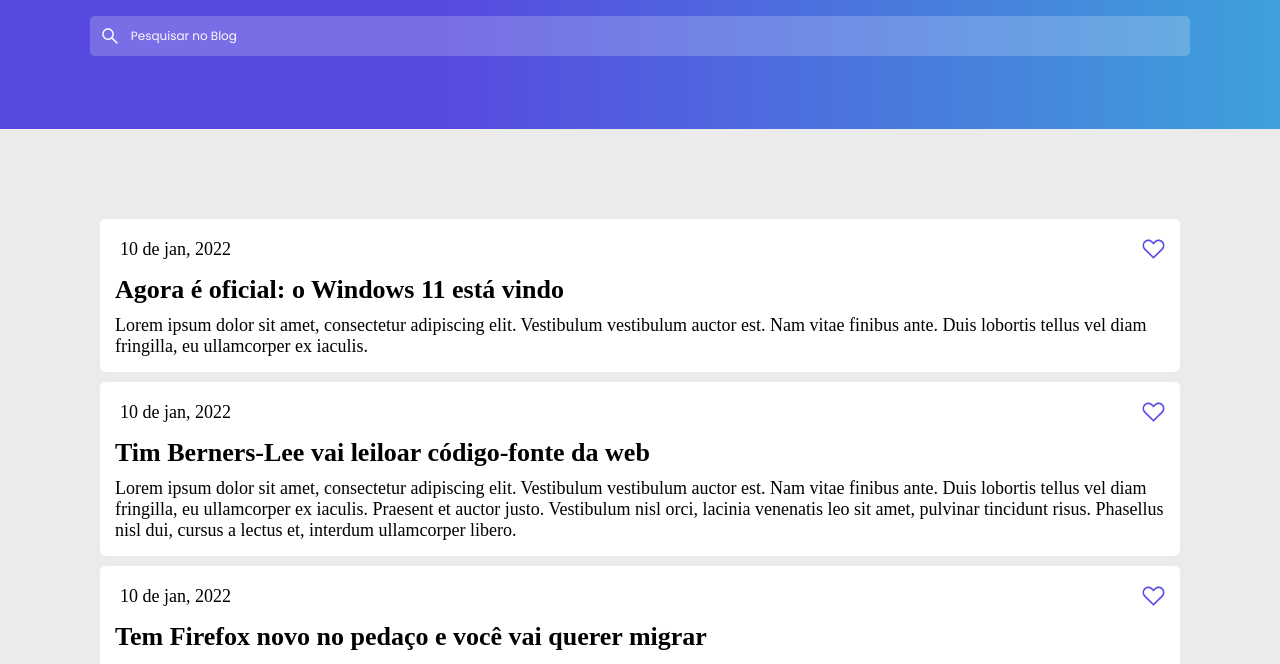
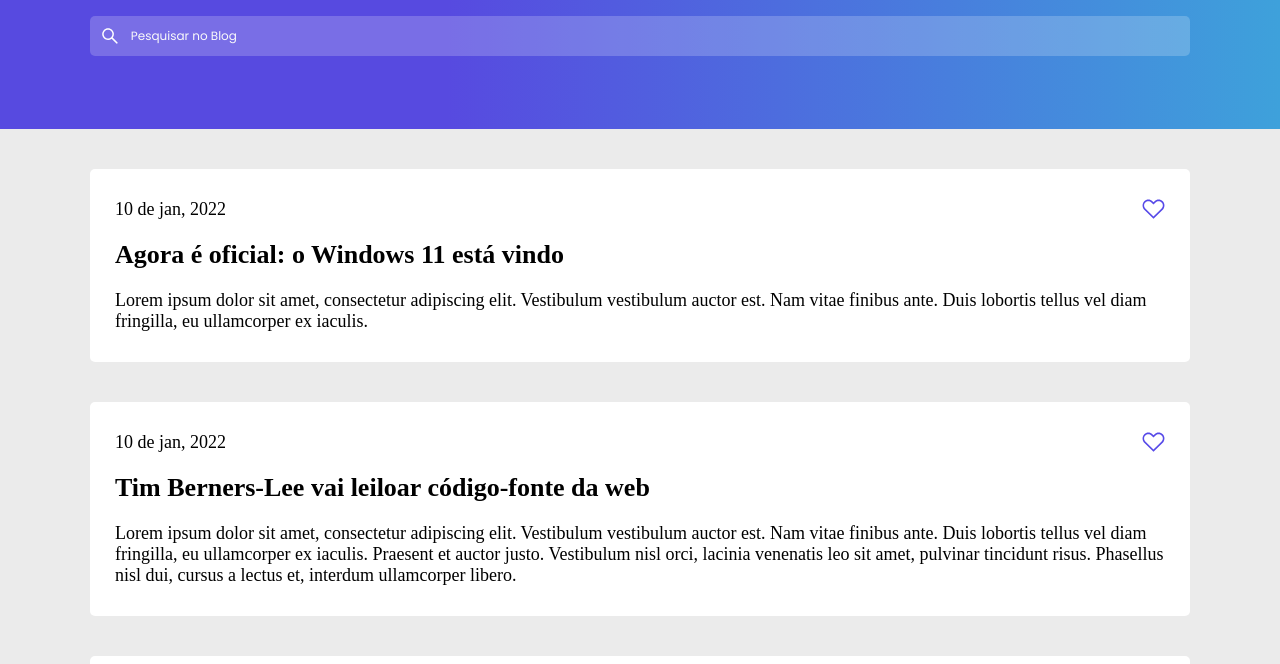
Before and after one commit to EmersonCob/desafios_codelandia_iuri, a plain HTML site: page desafio_01/index.html in a window 1280 px wide. Shown: the part 121-785 px from the top of the page. Drawn offline with Linux system fonts and the light colour scheme.

Commit message:
Update CSS

```diff
--- a/desafio_01/css/style.css
+++ b/desafio_01/css/style.css
@@ -80,20 +80,20 @@ body
 
 .container-main
 {
-    margin: 90px;
+    margin: 40px 50px;
 }
 
 .news-card
 {
-    margin: 10px;
-    padding: 10px;
+    margin: 40px;
+    padding: 20px 25px;
     background-color: rgb(255, 255, 255);
     border-radius: 5px;
 }
 
 .date-like
 {
-    padding: 5px;
+    font-size: 16px;
     display: flex;
     position: relative,;
     justify-content: space-between;
@@ -101,12 +101,12 @@ body
 
 h1
 {
-    padding: 5px;
+    padding: 10px 0px;
     font-size: 26px;
 }
 
 div p
 {
-    padding: 5px;
+    padding: 10px 0px;
     font-size: 18px;
 }
```
